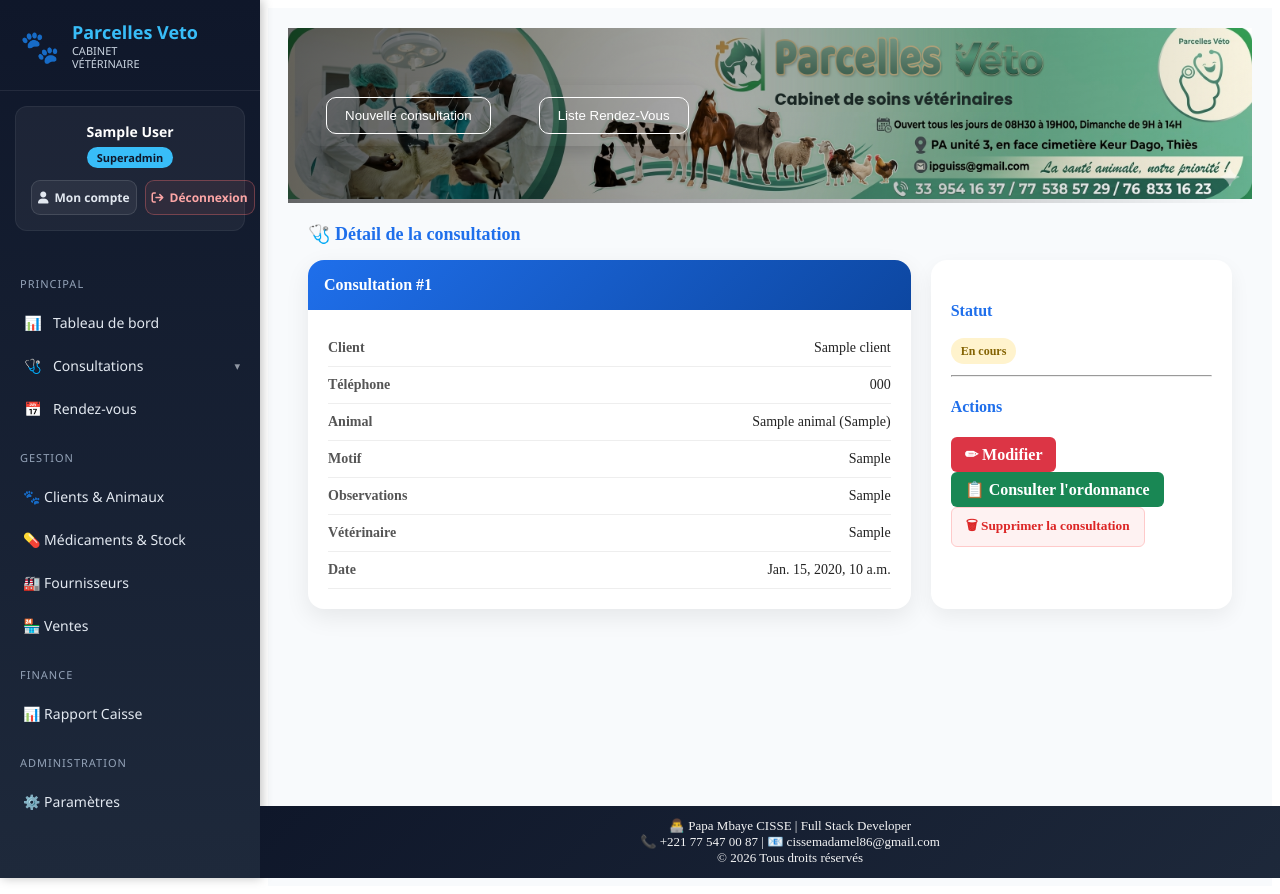
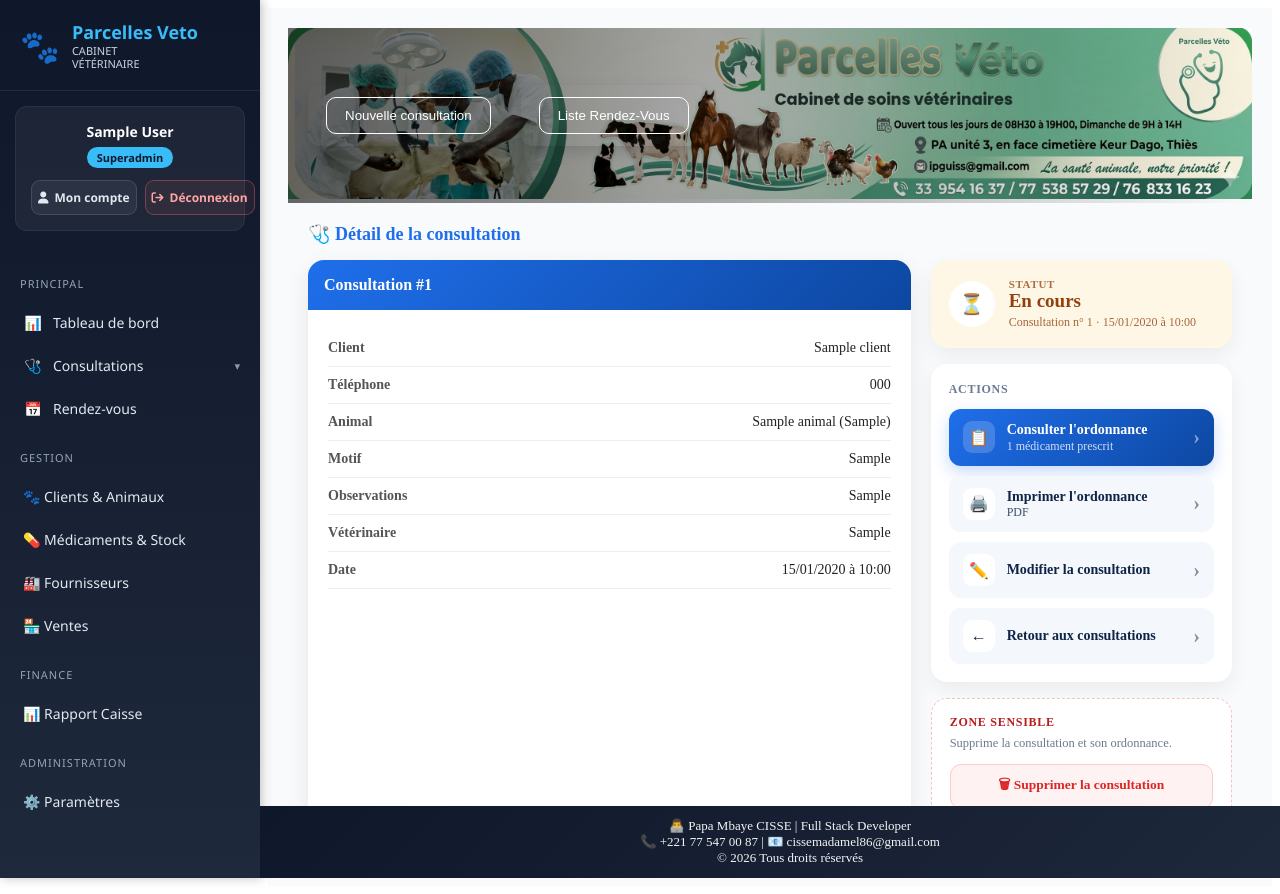
Before and after one commit to caissesosdirtech/Parcelle_veto, a Django app: page /consultations/1/ in a window 1280 px wide. Run offline with Django 5.2, Linux system fonts and the light colour scheme; a user stored in the database is signed in; tables that the repository leaves empty hold one stand-in row (values such as "Sample post"); parts of the project's set-up code (start-up, migrations or seed data) failed here and were passed over.

Commit message:
style(consultations): réorganiser le statut et les actions de la fiche consultation

```diff
--- a/consultations/templates/consultations/detail_consultation.html
+++ b/consultations/templates/consultations/detail_consultation.html
@@ -80,49 +80,64 @@
     color:#721c24;
 }
 
-/* ===== SUMMARY ===== */
-.summary{
-    background:#fff;
-    border-radius:16px;
-    padding:20px;
+/* ===== COLONNE DE DROITE ===== */
+.side { display:flex; flex-direction:column; gap:16px; align-self:start; }
+
+.statut-carte {
+    display:flex; gap:14px; align-items:center; padding:18px; border-radius:16px;
     box-shadow:0 8px 20px rgba(0,0,0,0.06);
 }
+.statut-icone {
+    width:46px; height:46px; flex:none; border-radius:50%; background:#fff;
+    display:flex; align-items:center; justify-content:center; font-size:20px; font-weight:800;
+}
+.statut-libelle { font-size:11px; font-weight:700; text-transform:uppercase; letter-spacing:.06em; opacity:.75; }
+.statut-valeur  { font-size:19px; font-weight:800; line-height:1.2; }
+.statut-date    { font-size:12px; opacity:.8; margin-top:2px; }
+.statut-terminee { background:#E9F8EF; color:#166534; }
+.statut-terminee .statut-icone { color:#16A34A; }
+.statut-en_cours { background:#FFF7E6; color:#92400E; }
+.statut-en_cours .statut-icone { color:#D97706; }
+.statut-annulee  { background:#FEF2F2; color:#991B1B; }
+.statut-annulee .statut-icone { color:#DC2626; }
 
- /* Style général des boutons */
-.btn {
-        display: inline-block;
-        padding: 8px 14px;
-        margin-right: 35px; /* espace entre les boutons */
-        text-decoration: none; /* enlève le soulignement */
-        border-radius: 6px;
-        font-weight: 600;
-        color: #fff;
+.actions-carte {
+    background:#fff; border-radius:16px; padding:18px;
+    box-shadow:0 8px 20px rgba(0,0,0,0.06); display:flex; flex-direction:column; gap:10px;
 }
+.actions-titre, .danger-titre {
+    font-size:12px; font-weight:800; text-transform:uppercase; letter-spacing:.06em; color:#6B7A90; margin-bottom:2px;
+}
+.act {
+    display:flex; align-items:center; gap:12px; padding:12px 14px; border-radius:12px;
+    text-decoration:none; font-weight:700; font-size:14px; transition:background .15s, transform .1s;
+}
+.act:hover { text-decoration:none; }
+.act:active { transform:scale(.99); }
+.act-ic  { width:32px; height:32px; flex:none; border-radius:9px; display:flex; align-items:center; justify-content:center; font-size:16px; }
+.act-txt { flex:1; display:flex; flex-direction:column; line-height:1.25; }
+.act-txt small { font-size:12px; font-weight:500; opacity:.8; }
+.act-fl  { font-size:20px; opacity:.5; }
+.act-principal { background:linear-gradient(135deg,#1f6feb,#0d47a1); color:#fff; box-shadow:0 6px 16px rgba(31,111,235,.25); }
+.act-principal .act-ic { background:rgba(255,255,255,.18); }
+.act-principal:hover { color:#fff; filter:brightness(1.05); }
+.act-secondaire { background:#F4F7FB; color:#0F2547; }
+.act-secondaire .act-ic { background:#fff; }
+.act-secondaire:hover { background:#E9EEF6; color:#0F2547; }
 
-    /* Bouton Modifier en rouge */
-.btn-edit {
-        background-color: #dc3545;
+.danger-carte {
+    background:#fff; border:1px dashed #F5C2C2; border-radius:16px; padding:16px 18px;
 }
+.danger-titre { color:#B91C1C; }
+.danger-texte { margin:4px 0 12px; font-size:12.5px; color:#6B7A90; line-height:1.45; }
+.act-supprimer {
+    width:100%; padding:10px 14px; border-radius:11px; border:1px solid #FECACA; background:#FEF2F2;
+    color:#DC2626; font-weight:700; font-size:13.5px; cursor:pointer; font-family:inherit; transition:background .15s;
+}
+.act-supprimer:hover { background:#FEE2E2; }
 
-.btn-edit:hover {
-        background-color: #bb2d3b;
-        text-decoration: none;
-}
-
-.form-supprimer { display:inline; margin:0; }
-.btn-danger {
-    background:#fef2f2; color:#dc2626; border:1px solid #fecaca; cursor:pointer;
-    font-family:inherit;
-}
-.btn-danger:hover { background:#fee2e2; }
-
-.btn-success {
-    background-color: #198754;
-}
-
-.btn-success:hover {
-    background-color: #157347;
-    text-decoration: none;
+@media (max-width: 900px) {
+    .detail-wrapper { grid-template-columns:1fr; }
 }
 
 </style>
@@ -176,56 +191,86 @@
 
             <div class="info-row">
                 <span class="info-label">Date</span>
-                <span class="info-value">{{ consultation.date }}</span>
+                <span class="info-value">{{ consultation.date|date:"d/m/Y à H:i" }}</span>
             </div>
 
         </div>
     </div>
 
     <!-- ================= RIGHT ================= -->
-    <div class="summary">
+    <aside class="side">
 
-        <h4 style="color:#1f6feb;">Statut</h4>
+        <!-- Statut -->
+        <div class="statut-carte statut-{{ consultation.statut }}">
+            <div class="statut-icone">
+                {% if consultation.statut == "terminee" %}✔{% elif consultation.statut == "en_cours" %}⏳{% else %}✕{% endif %}
+            </div>
+            <div>
+                <div class="statut-libelle">Statut</div>
+                <div class="statut-valeur">
+                    {% if consultation.statut == "en_cours" %}En cours
+                    {% elif consultation.statut == "terminee" %}Terminée
+                    {% else %}Annulée{% endif %}
+                </div>
+                <div class="statut-date">Consultation n° {{ consultation.id }} · {{ consultation.date|date:"d/m/Y à H:i" }}</div>
+            </div>
+        </div>
 
-        <p>
-            {% if consultation.statut == "en_cours" %}
-                <span class="badge en_cours">En cours</span>
-            {% elif consultation.statut == "terminee" %}
-                <span class="badge terminee">Terminée</span>
+        <!-- Actions -->
+        <div class="actions-carte">
+            <div class="actions-titre">Actions</div>
+
+            {% if consultation.ordonnance %}
+                <a href="{% url 'ordonnance_detail' consultation.ordonnance.id %}" class="act act-principal">
+                    <span class="act-ic">📋</span>
+                    <span class="act-txt">Consulter l'ordonnance
+                        <small>{{ consultation.ordonnance.lignes.count }} médicament{{ consultation.ordonnance.lignes.count|pluralize }} prescrit{{ consultation.ordonnance.lignes.count|pluralize }}</small></span>
+                    <span class="act-fl">›</span>
+                </a>
+                <a href="{% url 'ordonnance_pdf' consultation.ordonnance.id %}" target="_blank" class="act act-secondaire">
+                    <span class="act-ic">🖨️</span>
+                    <span class="act-txt">Imprimer l'ordonnance <small>PDF</small></span>
+                    <span class="act-fl">›</span>
+                </a>
             {% else %}
-                <span class="badge annulee">Annulée</span>
+                <a href="{% url 'ordonnance_create' consultation.id %}" class="act act-principal">
+                    <span class="act-ic">➕</span>
+                    <span class="act-txt">Ajouter une ordonnance <small>Aucun médicament prescrit</small></span>
+                    <span class="act-fl">›</span>
+                </a>
             {% endif %}
-        </p>
 
-        <hr>
+            {% if consultation.statut != "terminee" %}
+                <a href="{% url 'edit_consultation' consultation.id %}" class="act act-secondaire">
+                    <span class="act-ic">✏️</span>
+                    <span class="act-txt">Modifier la consultation</span>
+                    <span class="act-fl">›</span>
+                </a>
+            {% endif %}
 
-        <h4 style="color:#1f6feb;">Actions</h4>
-
-{% if consultation.statut != "terminee" %}
-<a href="{% url 'edit_consultation' consultation.id %}" class="btn btn-edit">
-    ✏ Modifier
-</a>
-{% endif %}
-
-{% if consultation.ordonnance %}
-    <a href="{% url 'ordonnance_detail' consultation.ordonnance.id %}" class="btn btn-success">
-        📋 Consulter l'ordonnance
-    </a>
-{% else %}
-    <a href="{% url 'ordonnance_create' consultation.id %}" class="btn btn-success">
-        ➕ Ajouter Ordonnance
-    </a>
-{% endif %}
+            <a href="{% url 'liste_consultations' %}" class="act act-secondaire">
+                <span class="act-ic">←</span>
+                <span class="act-txt">Retour aux consultations</span>
+                <span class="act-fl">›</span>
+            </a>
+        </div>
 
         {% if request.user.is_superuser or request.user.role == 'DOCTEUR' %}
-        <button type="button" class="btn btn-danger" onclick="ouvrirSuppression()">🗑 Supprimer la consultation</button>
+        <!-- Zone sensible, à part -->
+        <div class="danger-carte">
+            <div class="danger-titre">Zone sensible</div>
+            <p class="danger-texte">
+                {% if consultation.statut == "terminee" %}
+                    Supprime la consultation, son ordonnance et la vente liée ; les médicaments sont remis en stock.
+                {% else %}
+                    Supprime la consultation et son ordonnance.
+                {% endif %}
+            </p>
+            <button type="button" class="act-supprimer" onclick="ouvrirSuppression()">🗑 Supprimer la consultation</button>
+        </div>
         {% endif %}
 
-        <!--{% if consultation.statut == "en_cours" %}
-        <a href="{% url 'terminer_consultation' consultation.id %}" class="btn"> ✔ Terminer</a>
-        {% endif %} -->
-
-    </div>
+    </aside>
 
 </div>
 
```
